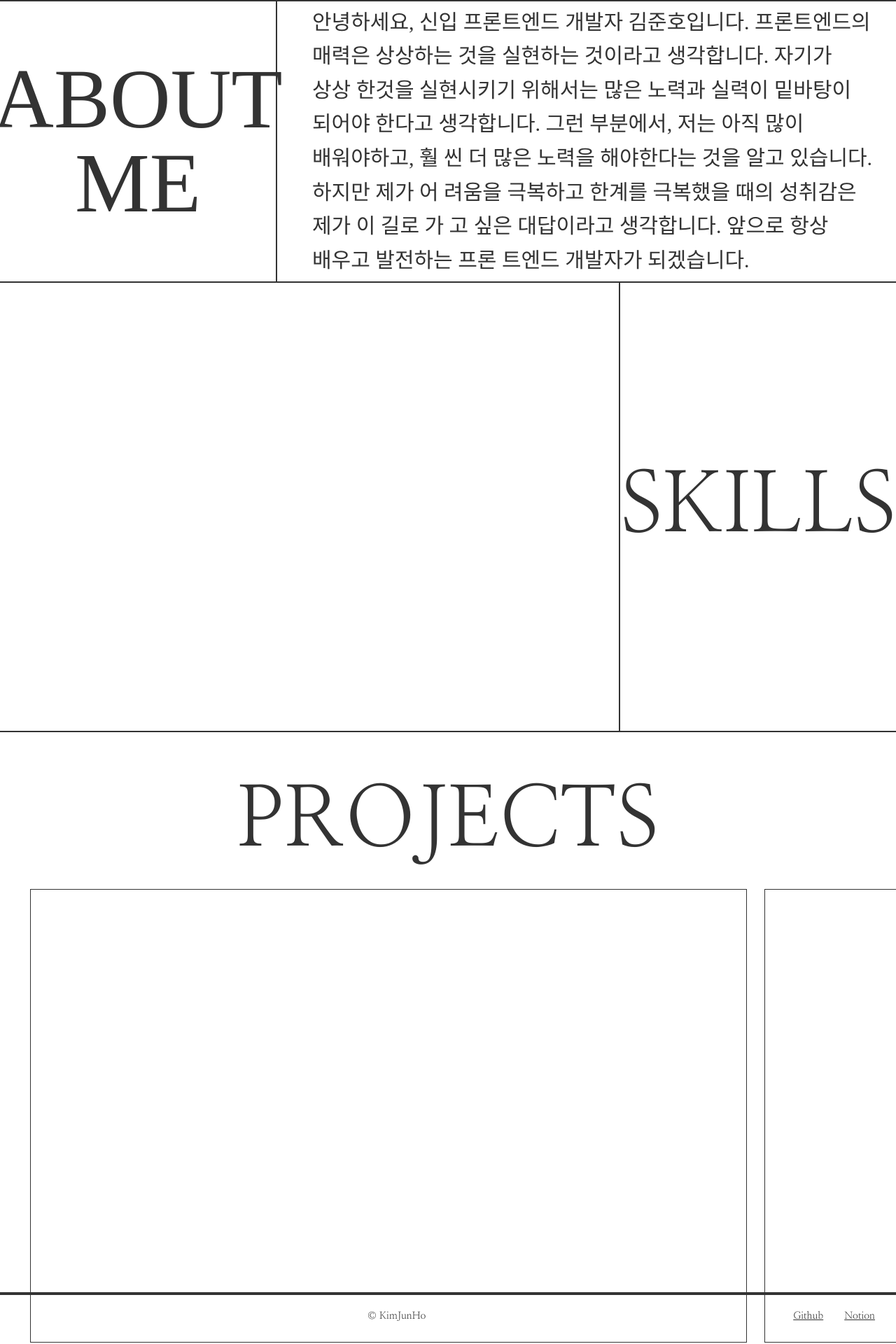
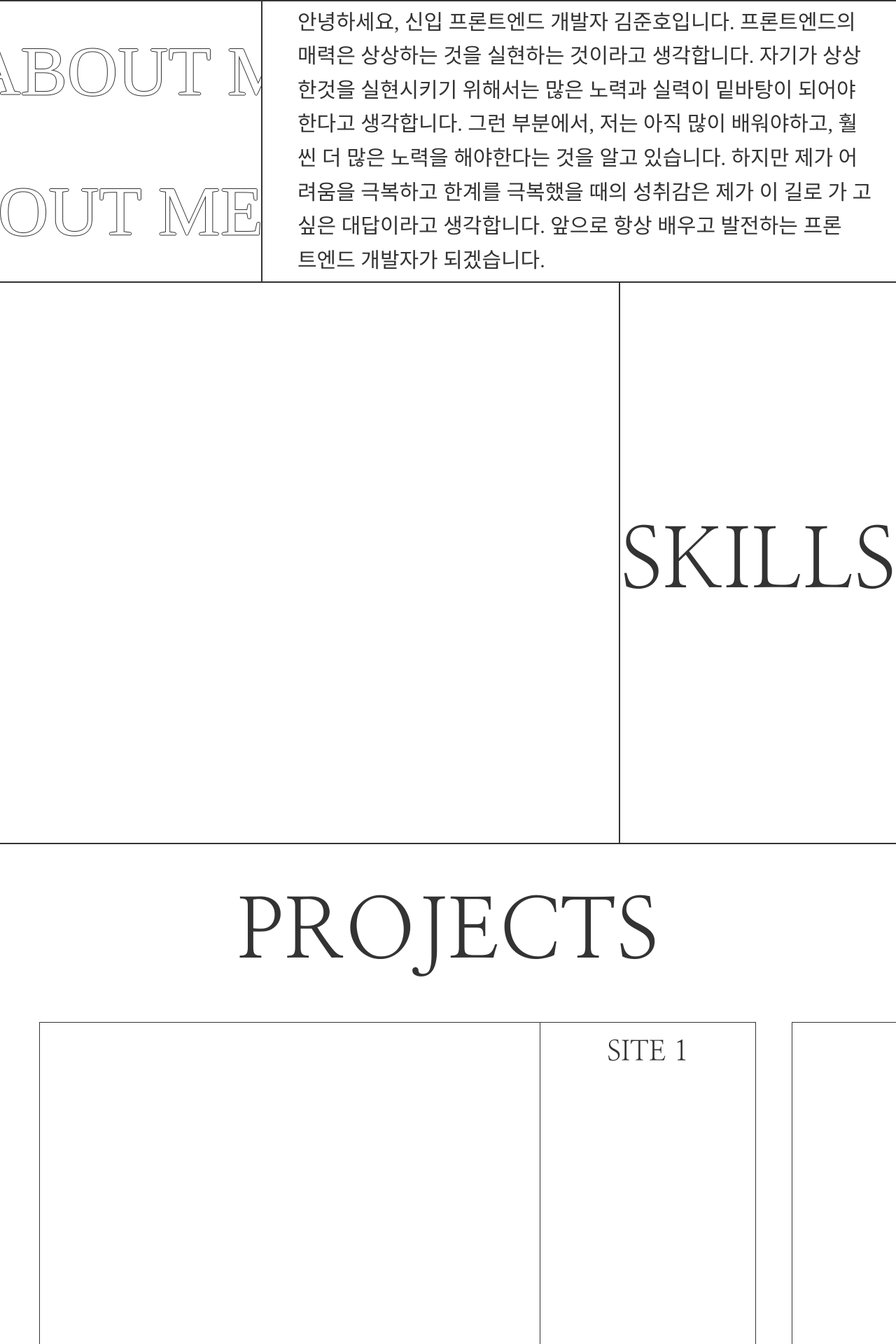
Before and after one commit to KimJunHo98/Portfolio-react, a React (Create React App) app: page / in a window 1280 px wide. Shown: the part 870-2790 px from the top of the page at 70% size. Built offline with nearby package versions, Linux system fonts and the light colour scheme; a web font is replaced by a local one.

Commit message:
230406 project 페이지 gsap가로스크롤 적용, about 페이지 css무한스크롤 애니메이션 적용

```diff
--- a/src/components/MainPage.js
+++ b/src/components/MainPage.js
@@ -1,12 +1,11 @@
 import React from "react";
-// import { useEffect, useRef } from 'react';
+import { useLayoutEffect, useRef } from 'react';
 
 // gsap
-// import { gsap } from "gsap";
-// import { ScrollTrigger } from "gsap/ScrollTrigger";
-// import { ScrollToPlugin } from "gsap/ScrollToPlugin";
+import { gsap } from "gsap";
+import { ScrollTrigger } from "gsap/ScrollTrigger";
 
-// gsap.registerPlugin(ScrollToPlugin, ScrollTrigger);
+gsap.registerPlugin(ScrollTrigger);
 
 const About = () => {
     return(
@@ -18,9 +17,8 @@ const About = () => {
                         <div className="about1">
                             <div className="about_visual">
                                 <div className="about_slog">
-                                    <h2 className="slog slog1">인공지능처럼 코드를 연결하고</h2>
-                                    <h2 className="slog slog3">쉽게 정보를 공유하는</h2>
-                                    <h2 className="slog slog2">김준호입니다</h2>
+                                    <h2 className="slog slog1">인공지능처럼 코드를</h2>
+                                    <h2 className="slog slog2">연결하는 김준호입니다</h2>
                                     {/* <div className="bg-img1">
                                         <img src="../images/bg-img1.png" alt="" />
                                     </div> */}
@@ -39,7 +37,30 @@ const About = () => {
                     <div className="inner">
                         <div className="about2">
                             <div className="about_title">
-                                <h3 className="tit">about <br />me</h3>
+                                <div class="tit_top">
+                                    <div class="track">
+                                        <h3 className="tit">about me</h3>
+                                        <h3 className="tit">about me</h3>
+                                        <h3 className="tit">about me</h3>
+                                        <h3 className="tit">about me</h3>
+                                        <h3 className="tit">about me</h3>
+                                        <h3 className="tit">about me</h3>
+                                        <h3 className="tit">about me</h3>
+                                        <h3 className="tit">about me</h3>
+                                    </div>
+                                </div>
+                                <div class="tit_bottom">
+                                    <div class="track">
+                                        <h3 className="tit">about me</h3>
+                                        <h3 className="tit">about me</h3>
+                                        <h3 className="tit">about me</h3>
+                                        <h3 className="tit">about me</h3>
+                                        <h3 className="tit">about me</h3>
+                                        <h3 className="tit">about me</h3>
+                                        <h3 className="tit">about me</h3>
+                                        <h3 className="tit">about me</h3>
+                                    </div>
+                                </div>
                             </div>
                             <p className="about_desc">
                                 안녕하세요, 신입 프론트엔드 개발자 김준호입니다. 프론트엔드의
@@ -70,7 +91,7 @@ const Skill = () => {
                             <div className="skill_title">
                                 <h3 className="tit">skills</h3>
                             </div>
-                            <p className="skill_prog">
+                            <p className="skill_progress">
 
                             </p>
                         </div>
@@ -82,9 +103,32 @@ const Skill = () => {
 }
 
 const Projects = () => {
+    const component = useRef();
+    const slider = useRef();
+
+    useLayoutEffect(() => {
+        let ctx = gsap.context(() => {
+            let horItems = gsap.utils.toArray(".hor_item");
+            gsap.to(horItems, {
+                xPercent: -100 * (horItems.length - 1),
+                ease: "",
+                scrollTrigger: {
+                    trigger: slider.current,
+                    pin: true,
+                    scrub: 1,
+                    smooth: true,
+                    start: 'top 12%',
+                    end: () => "+=" + slider.current.offsetWidth,
+                    markers: false
+                }
+            });
+        }, component);
+        return () => ctx.revert();
+    });
+
     return(
         <>
-            <section id="projects">
+            <section id="projects" ref={component}>
                 <h2 className="ir_so">프로젝트</h2>
                 <div className="container">
                     <div className="inner">
@@ -92,22 +136,30 @@ const Projects = () => {
                             <div className="projects_title">
                                 <h3 className="tit">projects</h3>
                             </div>
-                            <div className="hor_wrap">
+                            <div className="hor_wrap" ref={slider}>
                                 <div className="hor_item">
-                                    <div className=""></div>
-                                    <div className=""></div>
+                                    <div className="hor_item_left"></div>
+                                    <div className="hor_item_right">
+                                        <h3 className="site_num">site 1</h3>
+                                    </div>
                                 </div>
                                 <div className="hor_item">
-                                    <div className=""></div>
-                                    <div className=""></div>
+                                    <div className="hor_item_left"></div>
+                                    <div className="hor_item_right">
+                                        <h3 className="site_num">site 2</h3>
+                                    </div>
                                 </div>
                                 <div className="hor_item">
-                                    <div className=""></div>
-                                    <div className=""></div>
+                                    <div className="hor_item_left"></div>
+                                    <div className="hor_item_right">
+                                        <h3 className="site_num">site 3</h3>
+                                    </div>
                                 </div>
                                 <div className="hor_item">
-                                    <div className=""></div>
-                                    <div className=""></div>
+                                    <div className="hor_item_left"></div>
+                                    <div className="hor_item_right">
+                                        <h3 className="site_num">site 4</h3>
+                                    </div>
                                 </div>
                             </div>
                         </div>
@@ -126,7 +178,12 @@ const Contact = () => {
                 <div className="container">
                     <div className="inner">
                         <div className="contact">
+                            <div className="contact_title">
+                                <h3 className="tit">contact me</h3>
+                            </div>
+                            <div className="contact_desc">
 
+                            </div>
                         </div>
                     </div>
                 </div>
--- a/src/scss/About.scss
+++ b/src/scss/About.scss
@@ -59,6 +59,9 @@
     border-top: 2px solid #333;
     border-bottom: 2px solid #333;
 
+    .inner {
+        padding-left: 0;
+    }
     .about2 {
         width: 100%;
         height: 50vh;
@@ -70,17 +73,54 @@
         .about_title {
             width: 30%;
             height: 100%;
-            display: flex;
-            justify-content: center;
-            align-items: center;
-            padding-right: 30px;
+            position: relative;
+            overflow: hidden;
             border-right: 2px solid #333;
 
-            .tit {
-                line-height: 1;
-                text-align: center;
-                text-transform: uppercase;
-                @include fontSizeWeight($fs_11, 400);
+            .tit_top {
+                top: 0;
+                left: 0;
+                animation: moveRight 15s linear infinite;
+            }
+            .tit_bottom {
+                bottom: 0;
+                left: 0;
+                animation: moveLeft 15s linear infinite;
+            }
+            .tit_top, .tit_bottom {
+                width: 100vw;
+                height: 50%;
+                position: absolute;
+
+                .track {
+                    width: 100%;
+                    height: 100%;
+                    display: flex;
+                    align-items: center;
+                    white-space: nowrap;
+                    transition: all .4s ease;
+
+                    .tit {
+                        margin-right: 30px;
+                        line-height: 1;
+                        @include text(center, uppercase);
+                        @include fontSizeWeight(10rem, 400);
+
+                        &:nth-child(2n) {
+                            color: #fff;
+                            text-shadow: -1px 0 #333, 0 1px #333, 1px 0 #333, 0 -1px #333;
+                        }
+                    }
+                    @keyframes moveRight {
+                        0% {transform: translateX(0);}
+                        100% {transform: translateX(-100vw);}
+                    }
+
+                    @keyframes moveLeft {
+                        0% {transform: translateX(-100vw);}
+                        100% {transform: translateX(0);}
+                    }
+                }
             }
         }
 
--- a/src/scss/Contact.scss
+++ b/src/scss/Contact.scss
@@ -1,2 +1,27 @@
 @charset "utf-8";
 @import "./Variable";
+
+#contact {
+    width: 100%;
+
+    .contact {
+        width: 100%;
+        height: 100%;
+
+        .contact_title {
+            width: 100%;
+            height: 100%;
+
+            .tit {
+                text-align: center;
+                text-transform: uppercase;
+                @include fontSizeWeight($fs_11, 400);
+            }
+        }
+
+        .contact_desc {
+            width: 70%;
+            font-family: $ffN;
+        }
+    }
+}
--- a/src/scss/Projects.scss
+++ b/src/scss/Projects.scss
@@ -3,21 +3,22 @@
 
 #projects {
     width: 100%;
+    height: 100%;
     // padding-bottom: 30px;
     border-bottom: 2px solid #333;
 
     .projects {
         width: 100%;
-        height: 100vh;
+        height: 100%;
+        padding-bottom: 50px;
 
         .projects_title {
             width: 100%;
             font-family: $ffN;
 
             .tit {
-                padding-top: 30px;
-                text-align: center;
-                text-transform: uppercase;
+                padding: 30px 0;
+                @include text(center, uppercase);
                 @include fontSizeWeight($fs_11, 400);
             }
         }
@@ -27,13 +28,31 @@
             flex-wrap: wrap;
             width: 420vw;
             height: 90vh;
+            // top: 120px !important;
 
             .hor_item {
                 width: 80vw;
                 height: 90%;
+                display: flex;
+                margin: 0 2vw;
                 border: 1px solid #333;
-                margin-right: 1vw;
-                margin-left: 1vw;
+
+                .hor_item_left {
+                    width: 70%;
+                    border-right: 1px solid #333;
+                }
+                .hor_item_right {
+                    width: 30%;
+                    display: flex;
+                    flex-direction: column;
+
+                    .site_num {
+                        padding: 10px 0;
+                        text-align: center;
+                        @include text(center, uppercase);
+                        @include fontSizeWeight(4rem, 400);
+                    }
+                }
             }
         }
     }
--- a/src/scss/Skill.scss
+++ b/src/scss/Skill.scss
@@ -7,7 +7,7 @@
 
     .skill {
         width: 100%;
-        height: 80vh;
+        height: 100vh;
         display: flex;
         flex-direction: row-reverse;
         font-family: $ffN;
@@ -22,8 +22,7 @@
             border-left: 2px solid #333;
 
             .tit {
-                text-align: center;
-                text-transform: uppercase;
+                @include text(center, uppercase);
                 @include fontSizeWeight($fs_11, 400);
             }
         }
--- a/src/scss/_Mixin.scss
+++ b/src/scss/_Mixin.scss
@@ -5,3 +5,9 @@
     font-size: $fontSize;
     font-weight: $fontWeight;
 }
+
+// text
+@mixin text($textAlign, $textTransform) {
+    text-align: $textAlign;
+    text-transform: $textTransform;
+}
```
